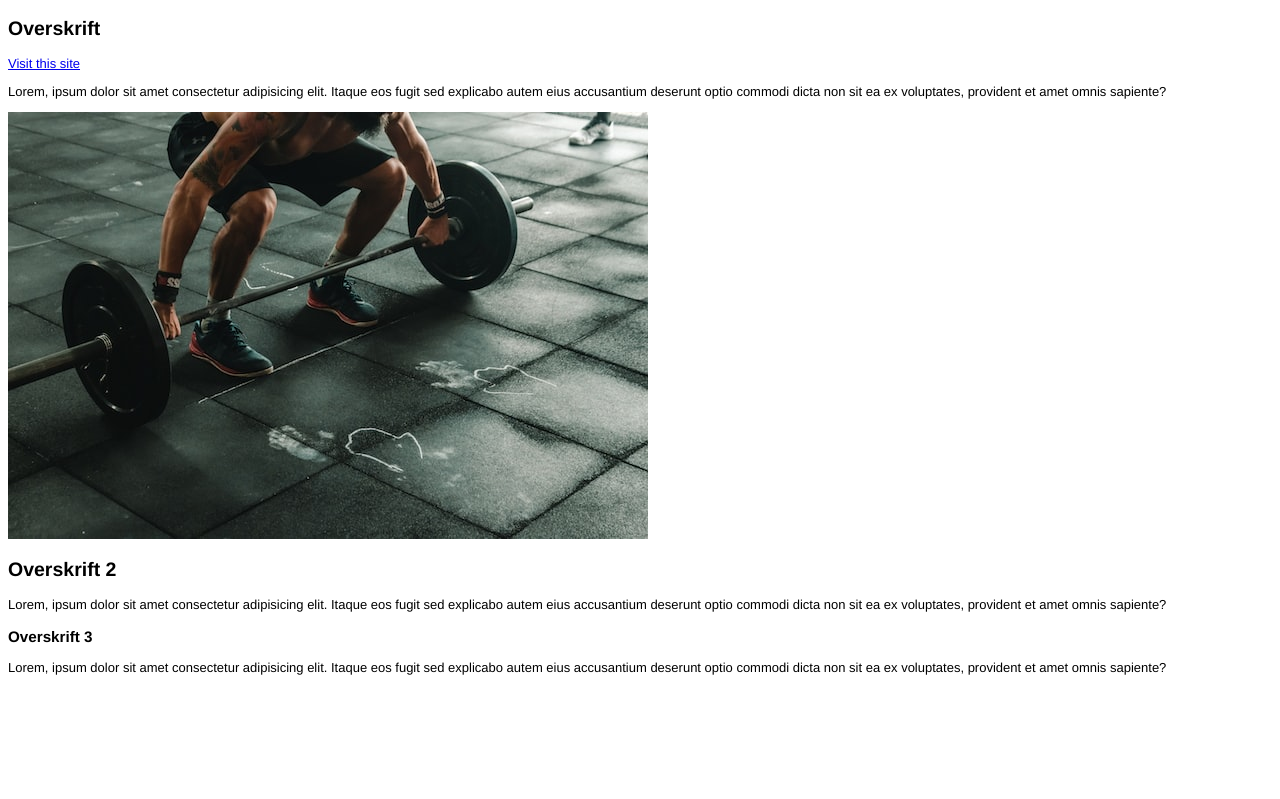
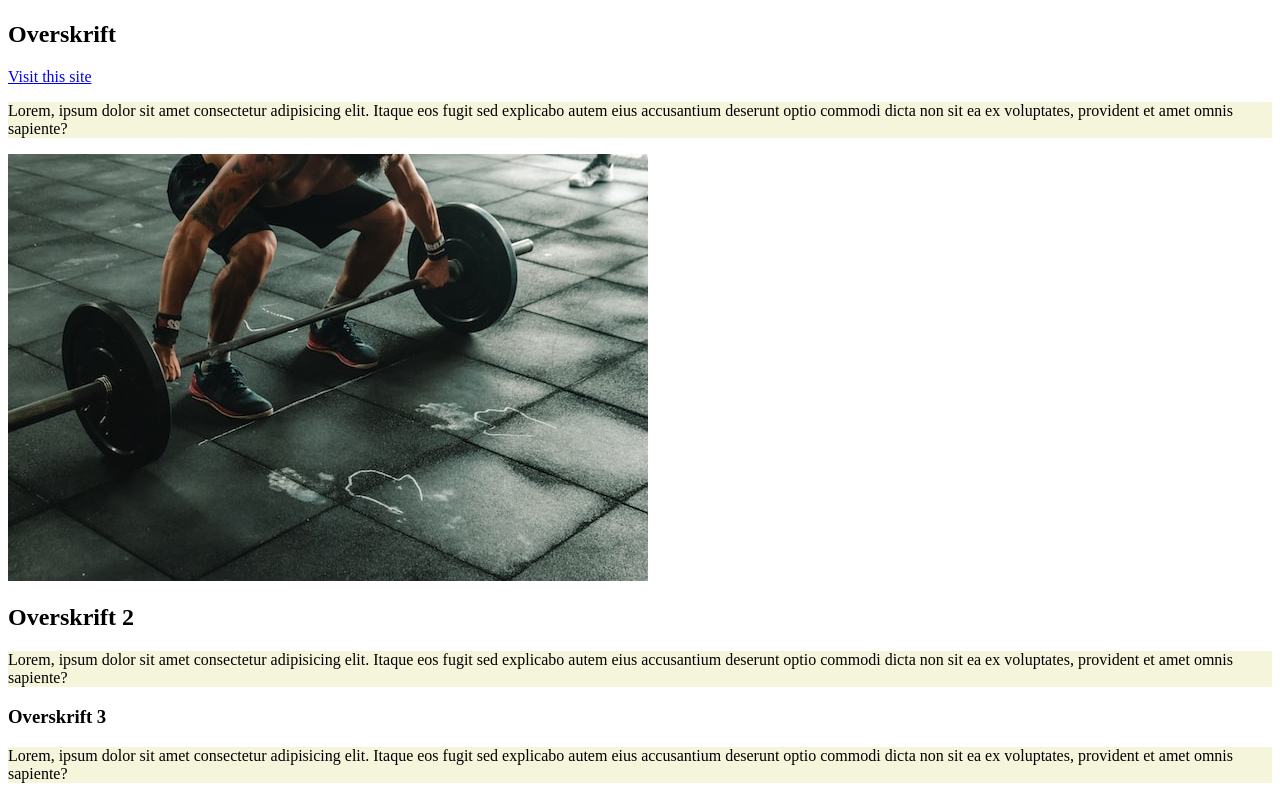
Before and after one commit to thelazysupper/My_ideal_frontpage, a plain HTML site: page index.html in a window 1280 px wide. Shown: the part 89-888 px from the top of the page. Before the commit the page ends 800 px from the top, so only its background shows below. Drawn offline with Linux system fonts and the light colour scheme.

Commit message:
commit10

```diff
--- a/css/style.css
+++ b/css/style.css
@@ -1,12 +1,15 @@
 body {
     background-color: rgb(255, 255, 255);
-}
-
-article {
-    font-family: 'Franklin Gothic Medium', 'Arial Narrow', Arial, sans-serif;
-    font-size: small;
 }
 
 header {
     background-color: rgb(255, 255, 255);
 }
+
+p {
+    background-color: beige;
+}
+
+
+.first-paragraph {
+background-color: yellowgreen;
```
